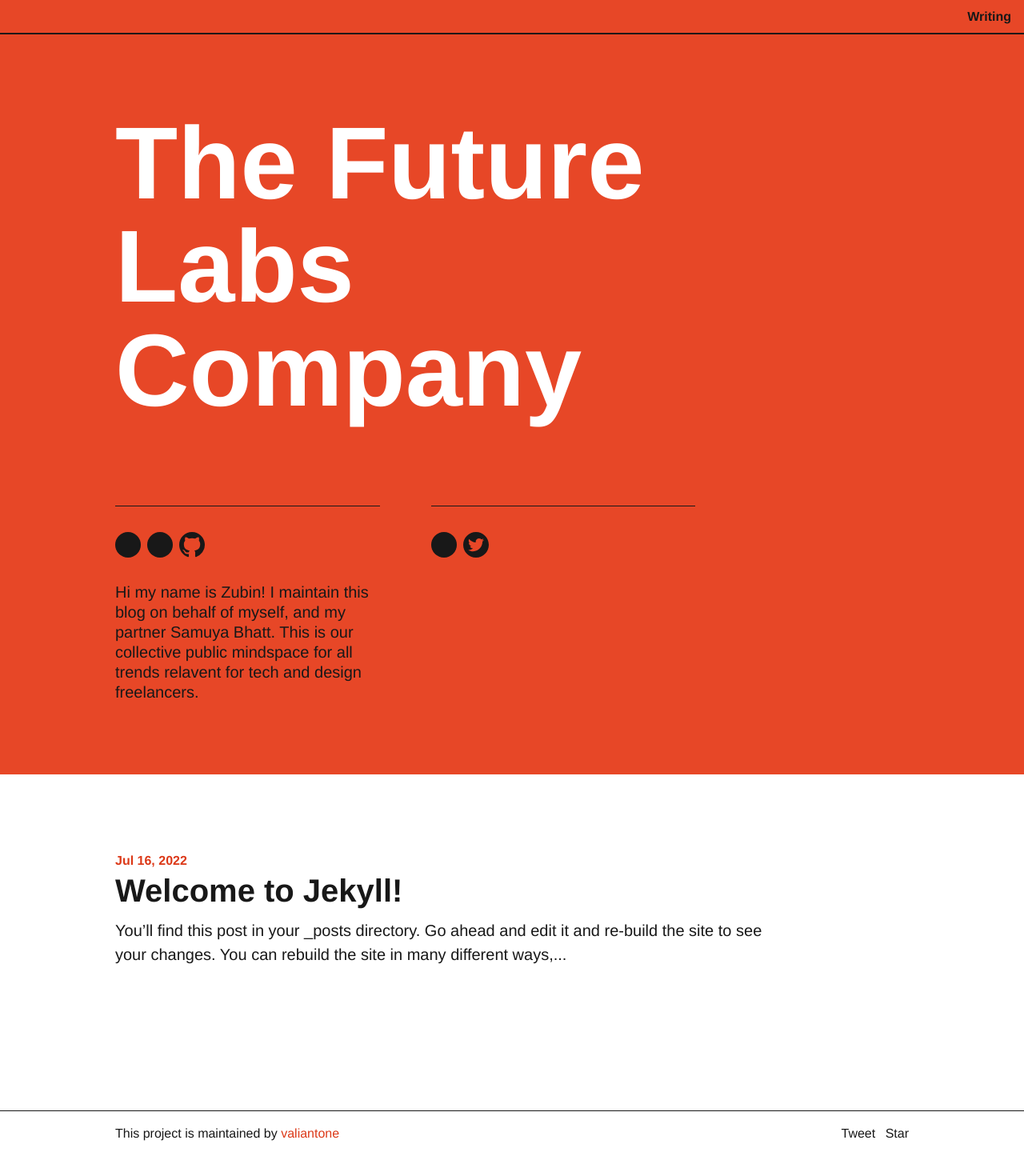
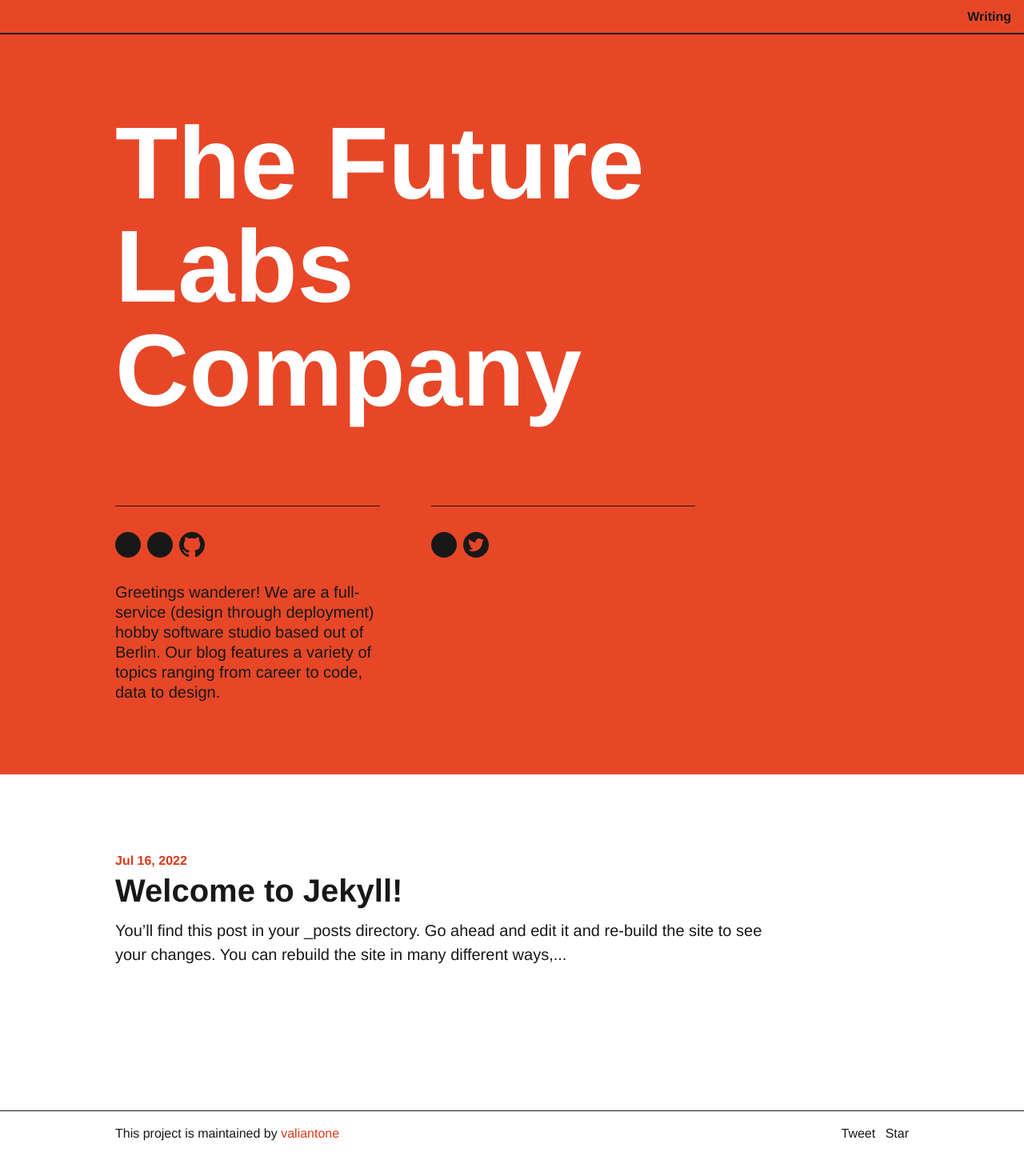
Before and after one commit to valiantone/valiantone.github.io, a Jekyll site: the page built from index.md, in a window 1280 px wide. Shown: the whole page at 80% size. Built offline with Jekyll 4.4.1, drawn with Linux system fonts in a browser that asks for light colours; comment, search, counter and statistics services are not loaded.

```diff
--- a/_config.yml
+++ b/_config.yml
@@ -15,11 +15,10 @@
 # in the templates via {{ site.myvariable }}.
 
 title: The Future Labs Company
-description: 'Hi my name is Zubin! I maintain this blog on behalf of myself, and my partner Samuya Bhatt. This is our collective public mindspace for all trends relavent for tech and design freelancers.' # this means to ignore newlines until "baseurl:"
+description: 'Greetings wanderer! We are a full-service (design through deployment) hobby software studio based out of Berlin. Our blog features a variety of topics ranging from career to code, data to design.' # this means to ignore newlines until "baseurl:"
 url: "https://thefuturelabs.co"
 remote_theme: broccolini/swiss
 username: The Future Labs Co
-typing_text: A full-service software project studio, from design to deployment!
 twitter_username: zubinj
 github_username:  valiantone
 
```
